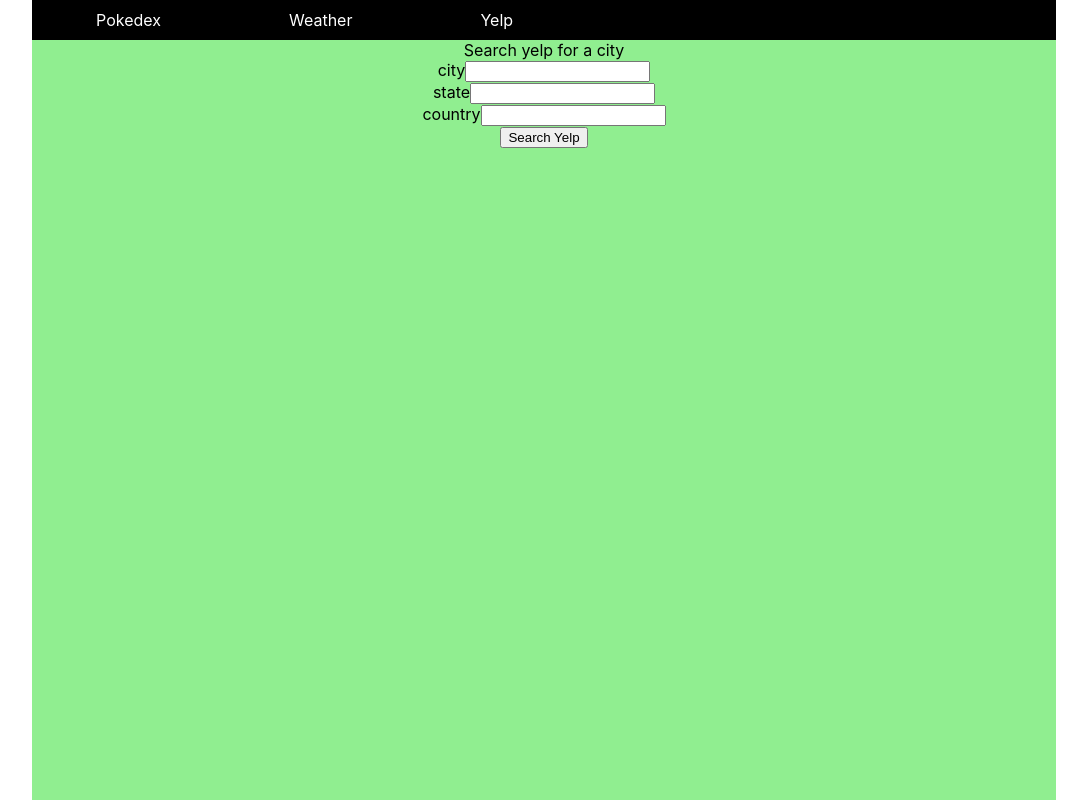
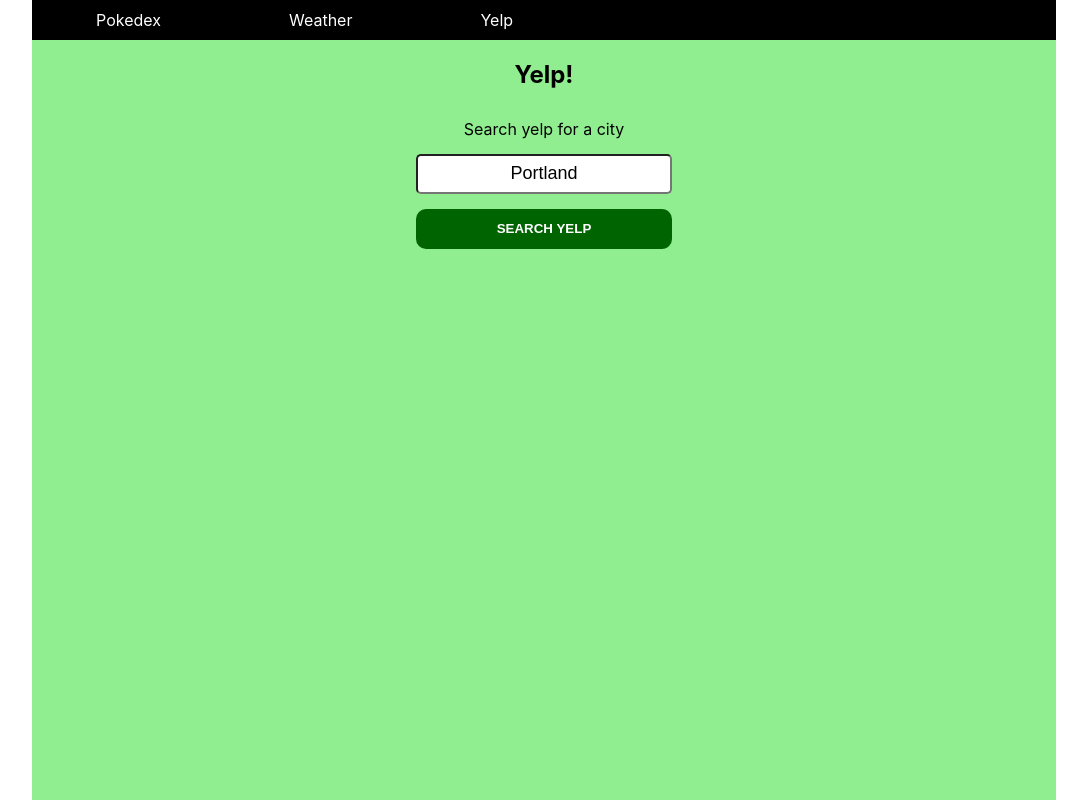
Before and after one commit to willgundy/api-proxy-half-baked, a React (Create React App) app: page /yelp in a window 1280 px wide. Shown: the whole page, without its empty margins (96-1183 px from the left). Built offline with nearby package versions, Linux system fonts and the light colour scheme.

Commit message:
fix up the weather page

```diff
--- a/src/App.css
+++ b/src/App.css
@@ -15,7 +15,11 @@
 
 section {
   width: 80vw;
-  height: 95vh;
+  min-height: 95vh;
+  display: flex;
+  flex-direction: column;
+  justify-content: flex-start;
+  align-items: center;
 }
 
 header {
@@ -48,6 +52,20 @@
 
 .pokemon {
   background-color: pink;
+}
+
+.yelp button, .card {
+  background-color: darkgreen;
+  color: white;
+  border-radius: 10px;
+}
+
+.weather button {
+  background-color: darkblue;
+}
+
+.pokemon button {
+  background-color: rgb(88, 17, 29);
 }
 
 section li {
@@ -103,3 +121,76 @@
   align-items: center;
   color: black;
 }
+
+form {
+  display: flex;
+  flex-direction: column;
+  justify-content: center;
+  align-items: center;
+  width: 50%;
+  margin: 10px;
+}
+
+form input {
+  margin: 15px;
+  border-radius: 5px;
+  height: 5vh;
+  width: 20vw;
+  text-align: center;
+  font-size: large;
+}
+
+form button {
+  height: 5vh;
+  width: 20vw;
+  text-align: center;
+  border-radius: 5px;
+  background-color: black;
+  color: white;
+  border: none;
+  font-weight: bolder;
+  text-transform: uppercase;
+}
+
+.card {
+  width: 20vw;
+  margin: 20px;
+}
+
+.card:hover {
+  transform: scale(1.1);
+}
+
+.card img {
+  height: 20vh;
+}
+
+.flex-column {
+  display: flex;
+  flex-direction: row;
+  justify-content: flex-start;
+  align-items: center;
+}
+
+.attribute {
+  font-weight: 400;
+  margin-left: 20px;
+}
+
+.card label {
+  font-weight: bolder;
+  margin-left: 5vw;
+}
+
+.cardContainer {
+  display: flex;
+  flex-direction: row;
+  flex-wrap: wrap;
+  justify-content: center;
+}
+
+.weatherCard {
+  width: 10vw;
+  margin: 0px;
+  border: 1px solid black;
+}
--- /dev/null
+++ b/src/Pokemon.js
@@ -0,0 +1,25 @@
+import React from 'react';
+
+export default function Pokemon({ pokemon }) {
+  function capitalizeFirstLetter(pokemon) {
+    return pokemon.charAt(0).toUpperCase() + pokemon.slice(1);
+  }
+  return (
+    <div className='card' key={pokemon.id} style={{ backgroundColor: pokemon.color_1 }}>
+      <h2>{capitalizeFirstLetter(pokemon.pokemon)}</h2>
+      <img src={pokemon.url_image}/>
+      <label className='flex-column'>
+            Type:
+        <p className='attribute'>{capitalizeFirstLetter(pokemon.type_1)}</p>
+      </label>
+      <label className='flex-column'>
+            HP:
+        <p className='attribute'>{pokemon.hp}</p>
+      </label>
+      <label className='flex-column'>
+            Speed:
+        <p className='attribute'>{pokemon.speed}</p>
+      </label>
+    </div>
+  );
+}
--- a/src/PokemonSearch.js
+++ b/src/PokemonSearch.js
@@ -1,10 +1,11 @@
 import { useState } from 'react';
+import Pokemon from './Pokemon';
 import { getPokemon } from './services/fetch-utils';
 import Spinner from './Spinner';
 
 export default function PokemonSearch() {
       // you'll need to track your pokemon search results, the loading state, and one form field: name. For this form field, set a real initial values (like 'pikachu') so the form populates with a default value.
-  const [filter, setFilter] = useState('pikachu');
+  const [filter, setFilter] = useState('abra');
   const [pokemon, setPokemon] = useState([]);
   const [isLoading, setIsLoading] = useState(false);
 
@@ -25,14 +26,17 @@
   return (
     <section className='pokemon'>
       {/* make the fetch on submit */}
+      <h1>Pokemon</h1>
       <form onSubmit={handlePokemonSubmit}>
-            Search pokemon for a city
+            Search the Pokedex
         <input value={filter} onChange={e => setFilter(e.target.value)}/>
         <button>Get pokemon</button>
       </form>
       {/* Make a PokemonList component to import and use here. Use a ternery to display a loading spinner (make a <Spinner /> component for this) if the data is still loading. */}
       {isLoading ? <Spinner /> :
-        pokemon.map((poke, i) => <div key={i}>{poke.pokemon}</div>)}
+        <div className='cardContainer'>
+          {pokemon.map((poke, i) => <Pokemon key={i} pokemon={poke} />)}
+        </div>}
     </section>
   );
 
--- /dev/null
+++ b/src/Restaurant.js
@@ -0,0 +1,22 @@
+import React from 'react';
+
+export default function Restaurant({ restaurant }) {
+  return (
+    <div className='card'>
+      <h2>{restaurant.name}</h2>
+      <img src={restaurant.image_url}/>
+      <label className='flex-column'>
+            Price:
+        <p className='attribute'>{restaurant.price}</p>
+      </label>
+      <label className='flex-column'>
+            Rating:
+        <p className='attribute'>{restaurant.rating + '/5'}</p>
+      </label>
+      <label className='flex-column'>
+            Reviews:
+        <p className='attribute'>{restaurant.review_count}</p>
+      </label>
+    </div>
+  );
+}
--- /dev/null
+++ b/src/Weather.js
@@ -0,0 +1,12 @@
+import React from 'react';
+
+export default function Weather({ weath }) {
+  return (
+    <div className='weatherCard' key={weath.id} style={{ backgroundColor: weath.color_1 }}>
+      <h3>{String(new Date(weath.dt * 1000).toDateString())}</h3>
+      <p>{weath.weather[0].main}</p>
+      <p>{'High: ' + Math.max(...Object.values(weath.temp))}</p>
+      <p>{'Low: ' + Math.min(...Object.values(weath.temp))}</p>
+    </div>
+  );
+}
--- a/src/WeatherSearch.js
+++ b/src/WeatherSearch.js
@@ -1,15 +1,16 @@
 import { useState } from 'react';
 import { getWeather } from './services/fetch-utils';
 import Spinner from './Spinner';
+import Weather from './Weather';
 
 export default function WeatherSearch() {
       // you'll need to track your weather search results, the loading state, and a form field for location with a default value.
   const [filters, setFilters] = useState({
-    city: '',
+    city: 'Portland',
     state: '',
     country: '',
   });
-  const [weather, setWeather] = useState([]);
+  const [weather, setWeather] = useState(null);
   const [isLoading, setIsLoading] = useState(false);
 
   async function handleWeatherSubmit(e) {
@@ -33,22 +34,18 @@
             Search weather for a city
         {/* add inputs/labels for city name, state, and country, using all the things we need with react forms. Don't forget to use the value property to sync these up with the default values in react state */}
         <label>
-          city
           <input value={filters.city} onChange={e => setFilters({ ...filters, city: e.target.value })}/>
-        </label>
-        <label>
-          state
-          <input value={filters.state} onChange={e => setFilters({ ...filters, state: e.target.value })}/>
-        </label>
-        <label>
-          country
-          <input value={filters.country} onChange={e => setFilters({ ...filters, country: e.target.value })}/>
         </label>
         <button>Get Weather</button>
       </form>
       {/* Make a ForecastList component to import and use here. Use a ternery to display a loading spinner (make a <Spinner /> component for this) if the data is still loading. */}
       {isLoading ? <Spinner /> :
-        weather.map((weath, i) => <div key={i}>{weath.pressure}</div>)}
+        <div>
+          {weather && <h1>{'Weather for ' + filters.city}</h1>}
+          {weather && <div className='cardContainer'>
+            {weather.map((weath, i) => <Weather key={i} weath={weath} />)}
+          </div>}
+        </div>}
     </section>
   );
 
--- a/src/YelpSearch.js
+++ b/src/YelpSearch.js
@@ -1,11 +1,12 @@
 import { useState } from 'react';
 import { getYelpInfo } from './services/fetch-utils';
 import Spinner from './Spinner';
+import Restaurant from './Restaurant';
 
 export default function YelpSearch() {
     // you'll need to track your yelp search results, the loading state, and a form field for location with a default value.
   const [filters, setFilters] = useState({
-    city: '',
+    city: 'Portland',
     state: '',
     country: '',
   });
@@ -21,36 +22,28 @@
 
     setIsLoading(false);
 
-    console.log(restaurants);
-
     setRestaurants(data.businesses);
   }
 
-  console.log(filters);
+  console.log(restaurants);
 
   return (
     <section className='yelp'>
       {/* make the fetch on submit */}
+      <h1>Yelp!</h1>
       <form onSubmit={handleYelpSubmit}>
         Search yelp for a city
         {/* add inputs/labels for city name, state, and country, using all the things we need with react forms. Don't forget to use the value property to sync these up with the default values in react state */}
         <label>
-          city
           <input value={filters.city} onChange={e => setFilters({ ...filters, city: e.target.value })}/>
-        </label>
-        <label>
-          state
-          <input value={filters.state} onChange={e => setFilters({ ...filters, state: e.target.value })}/>
-        </label>
-        <label>
-          country
-          <input value={filters.country} onChange={e => setFilters({ ...filters, country: e.target.value })}/>
         </label>
         <button>Search Yelp</button>
       </form>
       {/* Make a BusinessesList component to import and use here. Use a ternery to display a loading spinner (make a <Spinner /> component for this) if the data is still loading. */}
       {isLoading ? <Spinner /> :
-        restaurants.map((restaurant, i) => <div key={i}>{restaurant.name}</div>)}
+        <div className='cardContainer'>
+          {restaurants.map((restaurant, i) => <Restaurant key={i} restaurant={restaurant} />)}
+        </div>}
     </section>
   );
 }
```
